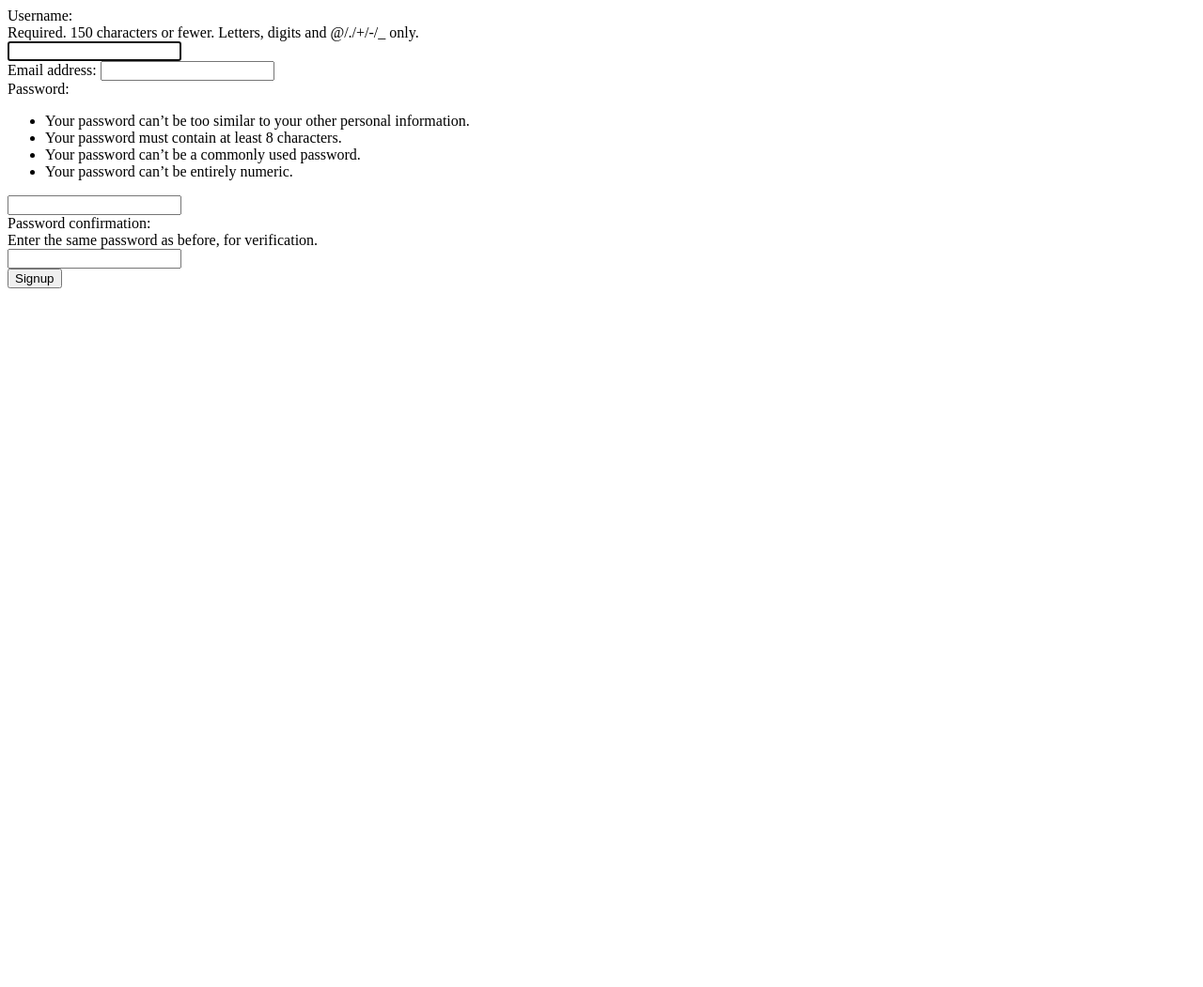
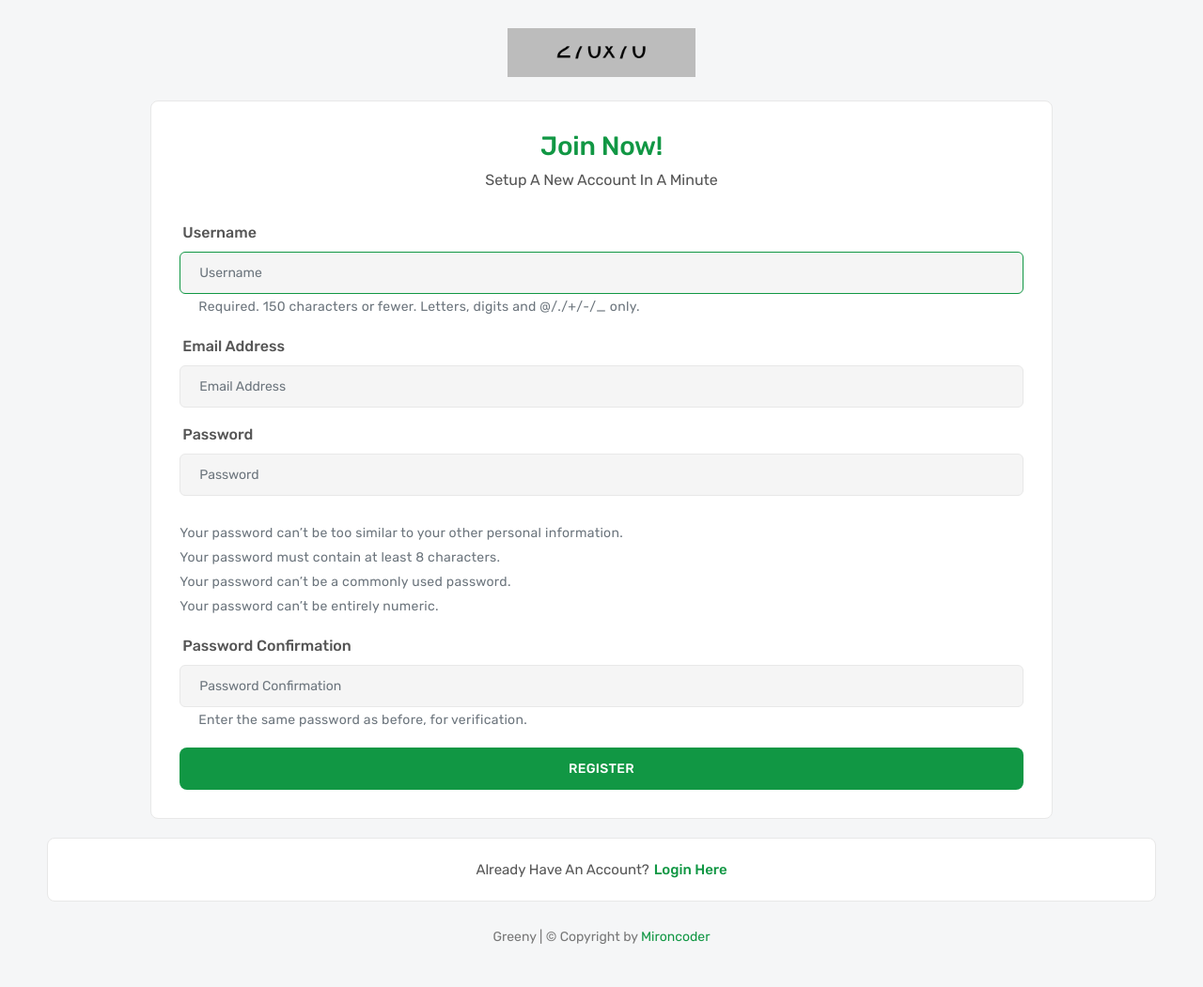
Before and after one commit to mohammdhawa/Amazon-Clone-Using-Django, a Django app: page /accounts/signup in a window 1280 px wide. Shown: the whole page at 94% size. Before the commit the page ends 307 px from the top, so only its background shows below. Run offline with Django 5.2, Linux system fonts and the light colour scheme; data that the repository does not hold is empty; parts of the project's set-up code (start-up, migrations or seed data) failed here and were passed over; some libraries are stand-ins or nearby versions.

Commit message:
customize signup page

```diff
--- a/accounts/templates/accounts/signup.html
+++ b/accounts/templates/accounts/signup.html
@@ -1,7 +1,44 @@
+{% extends 'auth_base.html' %}
+{% load django_bootstrap5 %}
 
+{% block body %}
 
-<form method="post">
-    {% csrf_token %}
-    {{ form }}
-    <input type="submit" value="Signup">
-</form>
+            <!--=====================================
+                    USER FORM PART START
+        =======================================-->
+        <section class="user-form-part">
+            <div class="container">
+                <div class="row justify-content-center">
+                    <div class="col-12 col-sm-10 col-md-12 col-lg-12 col-xl-10">
+                        <div class="user-form-logo">
+                            <a href="index.html"><img src="images/logo.png" alt="logo"></a>
+                        </div>
+                        <div class="user-form-card">
+                            <div class="user-form-title">
+                                <h2>Join Now!</h2>
+                                <p>Setup A New Account In A Minute</p>
+                            </div>
+                                <form class="user-form" method="post">
+                                    {% csrf_token %}
+                                    {% bootstrap_form form %}
+                                    <div class="form-button">
+                                        <button type="submit">Register</button>
+                                    </div>
+                                </form>
+                            </div>
+                        </div>
+                        <div class="user-form-remind">
+                            <p>Already Have An Account?<a href="login.html">login here</a></p>
+                        </div>
+                        <div class="user-form-footer">
+                            <p>Greeny | &COPY; Copyright by <a href="#">Mironcoder</a></p>
+                        </div>
+                    </div>
+                </div>
+            </div>
+        </section>
+        <!--=====================================
+                    USER FORM PART END
+        =======================================-->
+
+{% endblock body %}
```
Also changed, not shown: accounts/templates/accounts/activate.html (+43 -5 lines).
